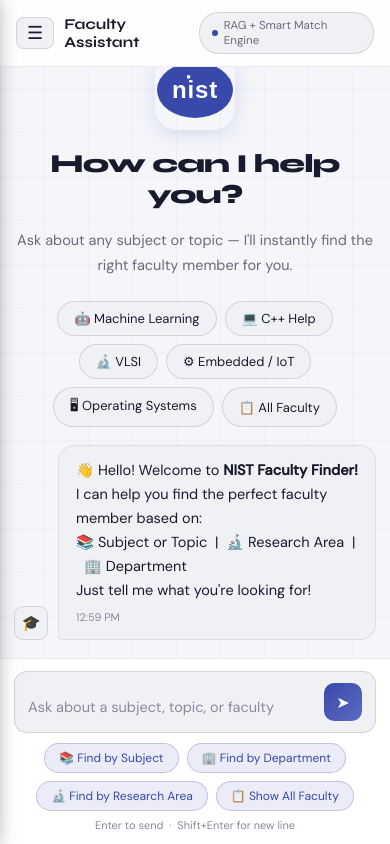
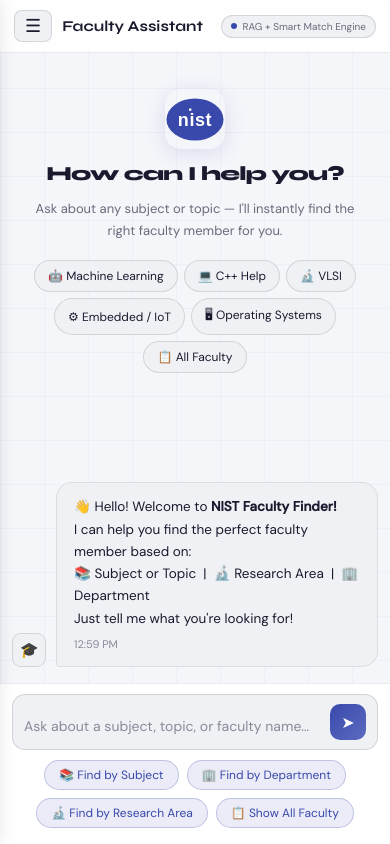
Before and after one commit to subhasankarpanda24/faculty-AI, a Flask app: page / in a window 390 px wide. Run offline with Flask 3, Linux system fonts and the light colour scheme; data that the repository does not hold is empty; some libraries are stand-ins or nearby versions.

Commit message:
Comprehensive mobile responsive fix - portrait mode support

```diff
--- a/templates/index.html
+++ b/templates/index.html
@@ -890,25 +908,165 @@
                 z-index: 99;
             }
 
-            .sidebar-overlay.show {
-                display: block;
+            .sidebar-overlay.show { display: block; }
+
+            .main {
+                width: 100%;
+                min-width: 0;
+                display: flex;
+                flex-direction: column;
+                height: 100dvh;
+                height: 100vh;
+                overflow: hidden;
+            }
+
+            .topbar {
+                padding: 10px 14px;
+                flex-shrink: 0;
+            }
+
+            .model-badge {
+                font-size: 10px;
+                padding: 4px 9px;
             }
 
             .chat-area {
-                padding: 18px 14px;
+                flex: 1;
+                overflow-y: auto;
+                padding: 16px 12px;
+                gap: 14px;
+                min-height: 0;
             }
 
             .input-area {
-                padding: 12px 14px;
-            }
-
-            .topbar {
-                padding: 12px 16px;
-            }
+                flex-shrink: 0;
+                padding: 10px 12px 14px;
+                border-top: 1px solid var(--border);
+                background: rgba(255, 255, 255, 0.98);
+                backdrop-filter: blur(10px);
+            }
+
+            .suggestion-bar {
+                flex-wrap: wrap;
+                gap: 6px;
+                margin-top: 8px;
+                justify-content: flex-start;
+                overflow-x: auto;
+                -webkit-overflow-scrolling: touch;
+                padding-bottom: 2px;
+                scrollbar-width: none;
+            }
+
+            .suggestion-bar::-webkit-scrollbar { display: none; }
+
+            .suggestion-bar .sug-chip {
+                font-size: 11.5px;
+                padding: 5px 12px;
+                white-space: nowrap;
+                flex-shrink: 0;
+            }
+
+            .input-hint { display: none; }
+
+            .input-wrap { padding: 9px 11px; }
+
+            textarea { font-size: 14px; }
+
+            .send-btn { width: 36px; height: 36px; }
 
             .bubble {
-                max-width: 85vw;
-            }
+                max-width: 88vw;
+                font-size: 13.5px;
+            }
+
+            .welcome {
+                gap: 12px;
+                padding: 20px 8px 10px;
+                justify-content: flex-start;
+            }
+
+            .welcome-icon {
+                width: 60px;
+                height: 60px;
+                border-radius: 16px;
+            }
+
+            .welcome h1 { font-size: 20px; }
+
+            .welcome p {
+                font-size: 13px;
+                max-width: 90vw;
+            }
+
+            .quick-prompts {
+                gap: 6px;
+                max-width: 100%;
+            }
+
+            .quick-btn {
+                font-size: 12px;
+                padding: 7px 13px;
+            }
+
+            .faculty-card { border-radius: 10px; }
+
+            .card-header {
+                padding: 12px 13px;
+                gap: 10px;
+            }
+
+            .card-av {
+                width: 40px;
+                height: 40px;
+                font-size: 18px;
+                border-radius: 11px;
+            }
+
+            .card-name { font-size: 14px; }
+
+            .card-dept {
+                white-space: normal;
+                font-size: 10.5px;
+            }
+
+            .conf-badge {
+                font-size: 10px;
+                padding: 3px 8px;
+            }
+
+            .card-body {
+                padding: 12px 13px;
+                gap: 10px;
+            }
+
+            .info-row { font-size: 13px; }
+
+            .fac-list-card {
+                padding: 10px 12px;
+                border-radius: 10px;
+            }
+
+            .fac-list-av {
+                width: 34px;
+                height: 34px;
+                font-size: 15px;
+            }
+
+            .sug-chips { gap: 6px; }
+
+            .sug-chip {
+                font-size: 12px;
+                padding: 5px 11px;
+            }
+        }
+
+        @media (max-width: 380px) {
+            .topbar-title { font-size: 13px; }
+            .model-badge { display: none; }
+            .welcome h1 { font-size: 17px; }
+            .bubble { max-width: 92vw; font-size: 13px; }
+            .card-name { font-size: 13px; }
+            .suggestion-bar .sug-chip { font-size: 10.5px; padding: 4px 10px; }
         }
 
         /* ─── HISTORY SECTION ──────────────────── */
```
Also changed, not shown: other parts of templates/index.html (+30 -12 lines).
